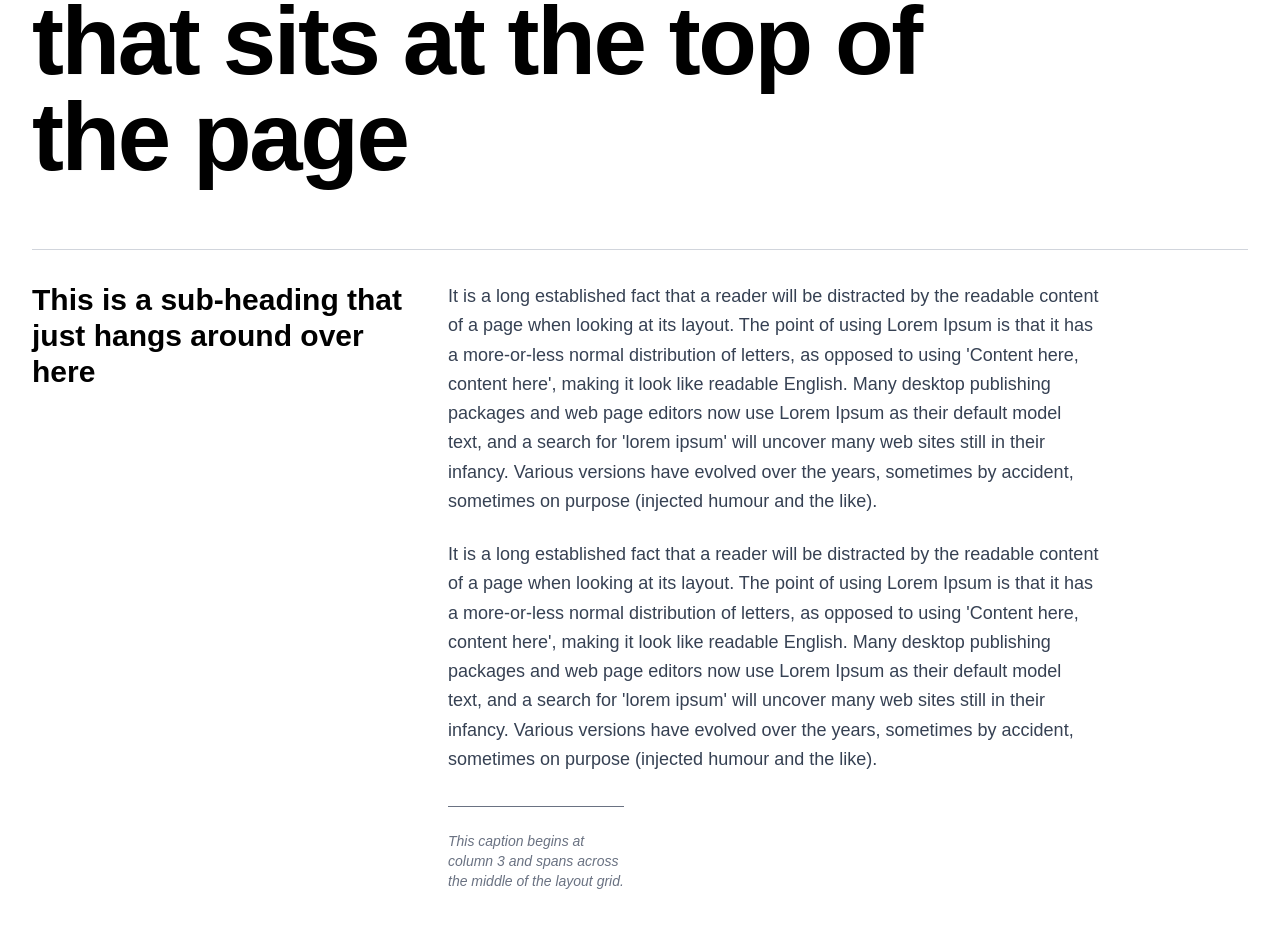
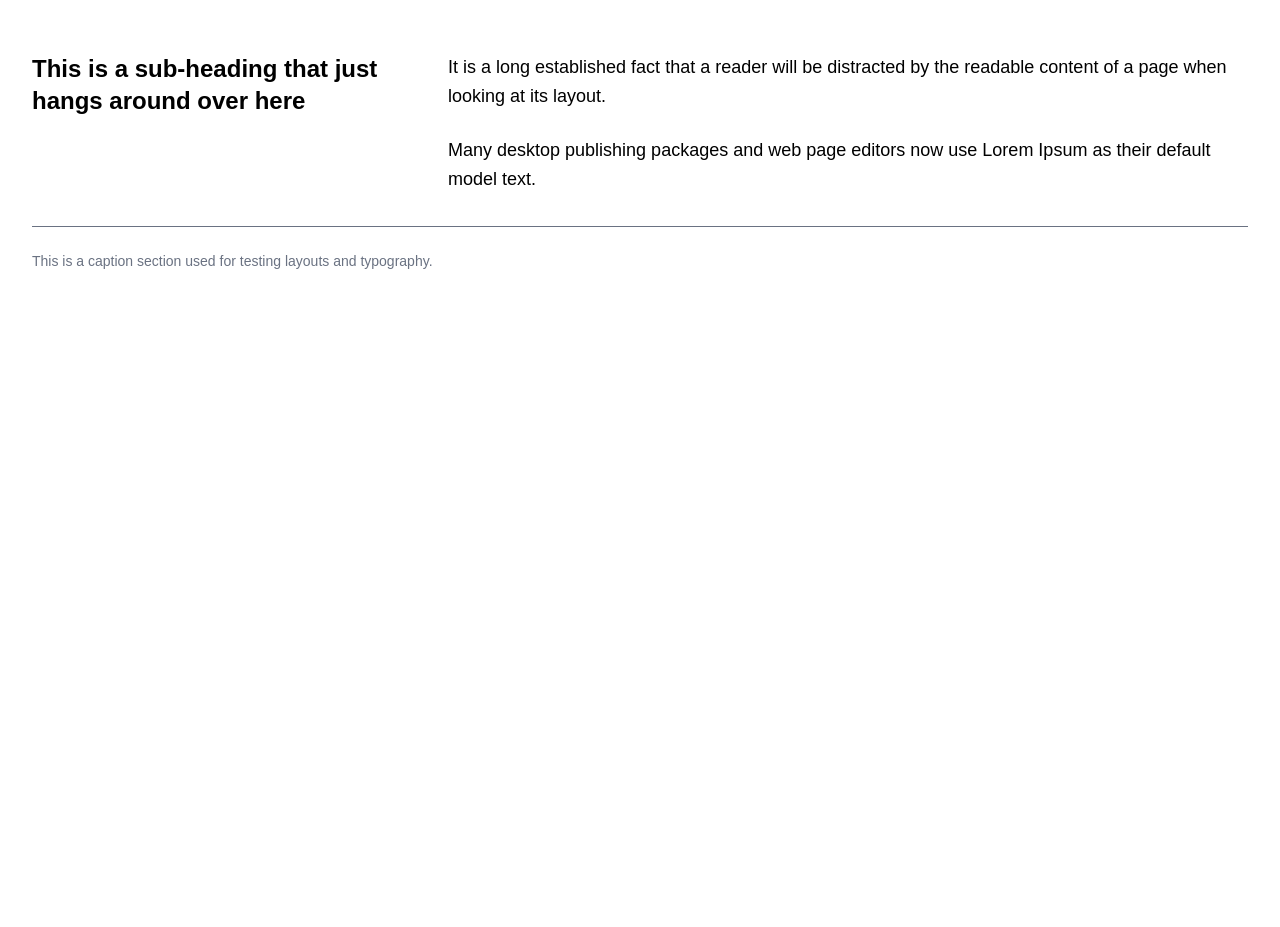
Before and after one commit to norritron-del/react-responsive, a Next.js app: page / in a window 1280 px wide. Shown: the part 167-1094 px from the top of the page. After the commit the page ends 800 px from the top, so only its background shows below. Built offline with nearby package versions, Linux system fonts and the light colour scheme.

Commit message:
Fix build errors

```diff
--- a/app/page.tsx
+++ b/app/page.tsx
@@ -5,31 +5,30 @@ import CaptionSection from "@/components/CaptionSection";
 export default function Home() {
   return (
     <main className="bg-white text-black px-8 py-16">
-
-      <section className="
+      <section
+        className="
           grid
           grid-cols-1
           md:grid-cols-6
           gap-8
-      ">
-
+        "
+      >
         <FullHeading />
 
         <SplitTextSection heading="This is a sub-heading that just hangs around over here">
-
           <p>
-          It is a long established fact that a reader will be distracted by the readable content of a page when looking at its layout. The point of using Lorem Ipsum is that it has a more-or-less normal distribution of letters, as opposed to using 'Content here, content here', making it look like readable English. Many desktop publishing packages and web page editors now use Lorem Ipsum as their default model text, and a search for 'lorem ipsum' will uncover many web sites still in their infancy. Various versions have evolved over the years, sometimes by accident, sometimes on purpose (injected humour and the like).
+            It is a long established fact that a reader will be distracted by
+            the readable content of a page when looking at its layout.
           </p>
 
           <p>
-          It is a long established fact that a reader will be distracted by the readable content of a page when looking at its layout. The point of using Lorem Ipsum is that it has a more-or-less normal distribution of letters, as opposed to using 'Content here, content here', making it look like readable English. Many desktop publishing packages and web page editors now use Lorem Ipsum as their default model text, and a search for 'lorem ipsum' will uncover many web sites still in their infancy. Various versions have evolved over the years, sometimes by accident, sometimes on purpose (injected humour and the like).
+            Many desktop publishing packages and web page editors now use Lorem
+            Ipsum as their default model text.
           </p>
+        </SplitTextSection>
 
-</SplitTextSection>
         <CaptionSection />
-
       </section>
-
     </main>
   );
 }
--- a/components/CaptionSection.tsx
+++ b/components/CaptionSection.tsx
@@ -1,16 +1,9 @@
 export default function CaptionSection() {
- return (
-    <div className="
-      md:col-start-3
-      md:col-span-1
-      border-t
-      pt-6
-      text-sm
-      text-gray-500
-      italic
-    ">
-      This caption begins at column 3 and spans across
-      the middle of the layout grid.
-    </div>
+  return (
+    <section className="md:col-span-6 border-t pt-6 text-sm text-gray-500">
+      <p>
+        This is a caption section used for testing layouts and typography.
+      </p>
+    </section>
   );
 }
--- a/components/Card.tsx
+++ /dev/null
@@ -1,57 +0,0 @@
-"use client";
-
-import { useState } from "react";
-import Button from "./Button";
-
-type CardProps = {
-  title: string;
-  text: string;
-  image: string;
-  gradient: string;
-  buttonText: string;
-};
-
-export default function Card({
-  title,
-  text,
-  image,
-  gradient,
-  buttonText,
-}: CardProps) {
-  const [expanded, setExpanded] = useState(false);
-
-  return (
-    <div
-      className={`w-full max-w-sm rounded-2xl overflow-hidden text-black shadow-xl transform transition duration-300 hover:scale-105 hover:shadow-2xl ${gradient}`}
-    >
-      {/* IMAGE */}
-      <div className="h-40 w-full">
-        <img
-          src={image}
-          alt={title}
-          className="w-full h-full object-cover"
-        />
-      </div>
-
-      {/* CONTENT */}
-      <div className="p-6">
-        <h3 className="text-2xl font-bold mb-3">
-          {title}
-        </h3>
-
-        <p className="mb-4 opacity-90">
-          {expanded ? text : text.slice(0, 80) + "..."}
-        </p>
-
-        <button
-          onClick={() => setExpanded(!expanded)}
-          className="mb-4 text-sm underline opacity-80"
-        >
-          {expanded ? "Show Less" : "Show More"}
-        </button>
-
-        <Button text={buttonText} />
-      </div>
-    </div>
-  );
-}
--- a/components/FullHeading.tsx
+++ b/components/FullHeading.tsx
@@ -1,17 +1,9 @@
 export default function FullHeading() {
   return (
-    <header className="md:col-span-6 pb-8">
-      <h1 className="
-        text-5xl
-        md:text-6xl
-        lg:text-8xl
-        font-black
-        tracking-tight
-        leading-none
-        max-w-5xl
-      ">
-        Look at this heading that sits at the top of the page
+    <section className="md:col-span-6 mb-16">
+      <h1 className="text-6xl font-black tracking-tight">
+        Responsive React Layout
       </h1>
-    </header>
+    </section>
   );
 }
--- a/components/SplitTextSection.tsx
+++ b/components/SplitTextSection.tsx
@@ -1,38 +1,19 @@
 export default function SplitTextSection({
   heading,
   children,
+}: {
+  heading: string;
+  children: React.ReactNode;
 }) {
   return (
-
-    <section className="md:col-span-6">
-
-      {/* TOP LINE */}
-      <div className="border-t border-gray-300 mb-8"></div>
-
-      {/* INNER GRID */}
-      <div className="grid grid-cols-1 md:grid-cols-6 gap-8">
-
-        {/* LEFT */}
-        <div className="md:col-span-2">
-          <h2 className="text-3xl font-bold sticky top-8">
-            {heading}
-          </h2>
-        </div>
-
-        {/* RIGHT */}
-        <div className="
-          md:col-span-4
-          text-lg
-          leading-relaxed
-          space-y-6
-          text-gray-700
-          max-w-prose
-        ">
-          {children}
-        </div>
-
+    <section className="md:col-span-6 grid md:grid-cols-6 gap-8">
+      <div className="md:col-span-2">
+        <h2 className="text-2xl font-bold sticky top-10">{heading}</h2>
       </div>
 
+      <div className="md:col-span-4 space-y-6 text-lg leading-relaxed">
+        {children}
+      </div>
     </section>
   );
 }
--- a/components/TeeFeature.tsx
+++ /dev/null
@@ -1,74 +0,0 @@
-type TeeFeatureProps = {
-  title: string;
-  image: string;
-  description: string;
-};
-
-export default function TeeFeature({
-  title,
-  image,
-  description,
-}: TeeFeatureProps) {
-  return (
-    <section className="md:col-span-6 border-t border-gray-200 pt-10 pb-16">
-
-      <div className="grid grid-cols-1 md:grid-cols-6 gap-8 items-start">
-
-        {/* LEFT COLUMN */}
-        <div className="md:col-span-2">
-          <h2 className="text-4xl md:text-5xl font-bold tracking-tight leading-none sticky top-10">
-            {title}
-          </h2>
-        </div>
-          {/* DESCRIPTION */}
-          <div className="md:col-span-4 max-w-prose space-y-4 text-gray-700 leading-relaxed text-lg">
-            <p>{description}</p>
-          </div>
-        {/* RIGHT COLUMN */}
-        <div className="md:col-span-2 space-y-6">
-
-          {/* IMAGE */}
-          <div className="md:col-span-4 overflow-hidden rounded-2xl border border-gray-200 bg-gray-50">
-            <img
-              src={image}
-              alt={title}
-              className="w-xl"
-            />
-          </div>
-
-
-
-          {/* BUTTON STRIP */}
-          <div className="flex flex-wrap gap-3 pt-2">
-
-            <div className="flex gap-2">
-              <button className="border border-black px-4 py-2 text-sm hover:bg-black hover:text-white transition">
-                S
-              </button>
-
-              <button className="border border-black px-4 py-2 text-sm hover:bg-black hover:text-white transition">
-                M
-              </button>
-
-              <button className="border border-black px-4 py-2 text-sm hover:bg-black hover:text-white transition">
-                L
-              </button>
-
-              <button className="border border-black px-4 py-2 text-sm hover:bg-black hover:text-white transition">
-                XL
-              </button>
-            </div>
-
-            <button className="bg-black text-white px-6 py-2 text-sm hover:opacity-80 transition">
-              Add to Cart
-            </button>
-
-          </div>
-
-        </div>
-
-      </div>
-
-    </section>
-  );
-}
```
Lines whose indentation alone changed are shown as unchanged.
